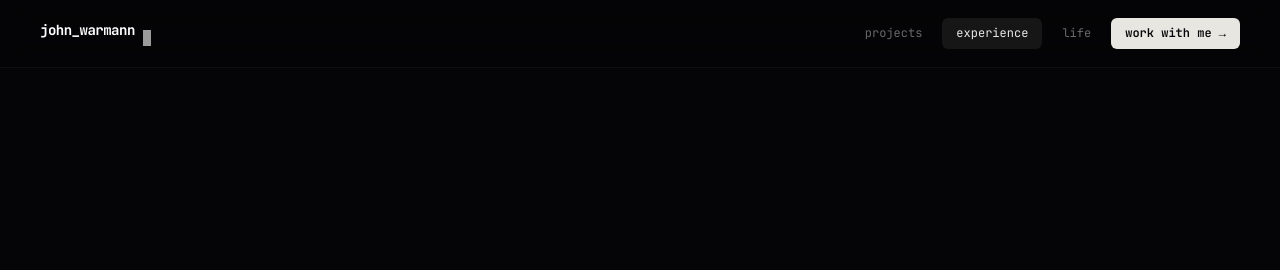
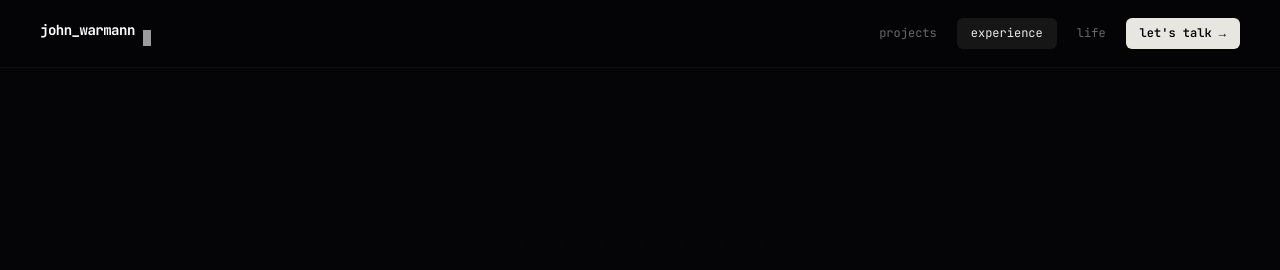
Before and after one commit to WarTech9/wartech.dev, a plain HTML site: page experience.html in a window 1280 px wide. Shown: the top 270 px of the page. Drawn offline with Linux system fonts and the light colour scheme.

Commit message:
change cta text

```diff
--- a/experience.html
+++ b/experience.html
@@ -1035,7 +1035,7 @@
     <a href="projects.html">projects</a>
     <a href="experience.html" class="nav-active">experience</a>
     <a href="life.html">life</a>
-    <a href="https://t.me/Inn0vative1" target="_blank" class="nav-cta">work with me →</a>
+    <a href="https://t.me/Inn0vative1" target="_blank" class="nav-cta">let's talk →</a>
   </div>
 </nav>
 
```
Also changed, not shown: index.html (+1 -1 lines), life.html (+1 -1 lines), projects.html (+1 -1 lines), 1 other file.
